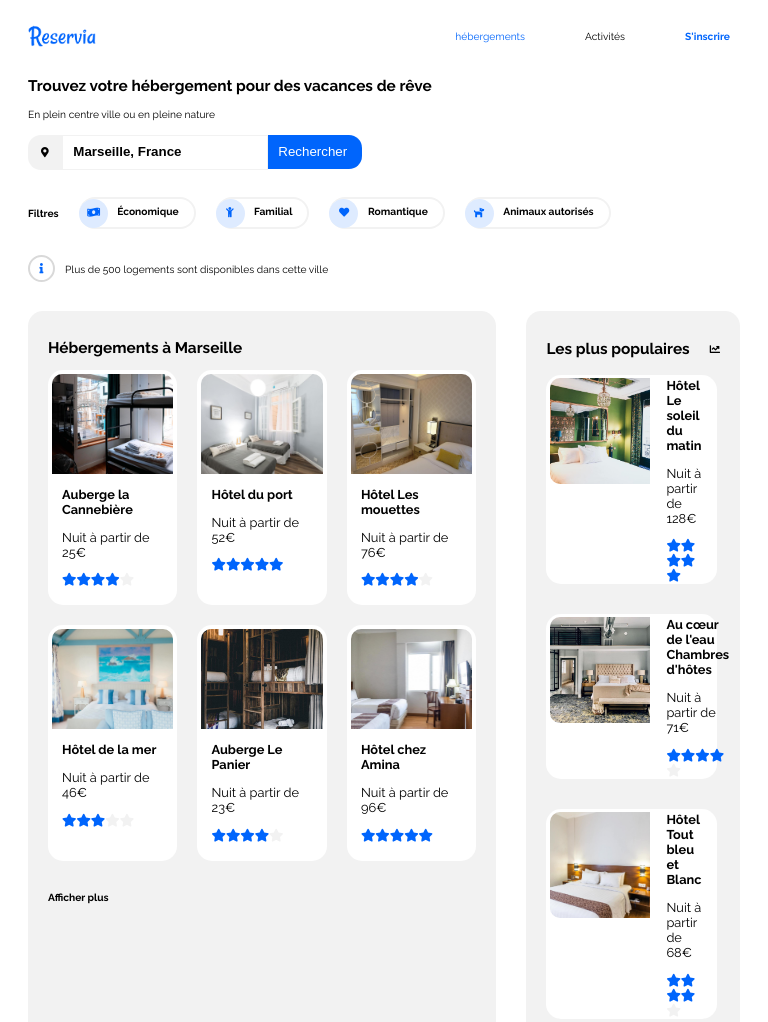
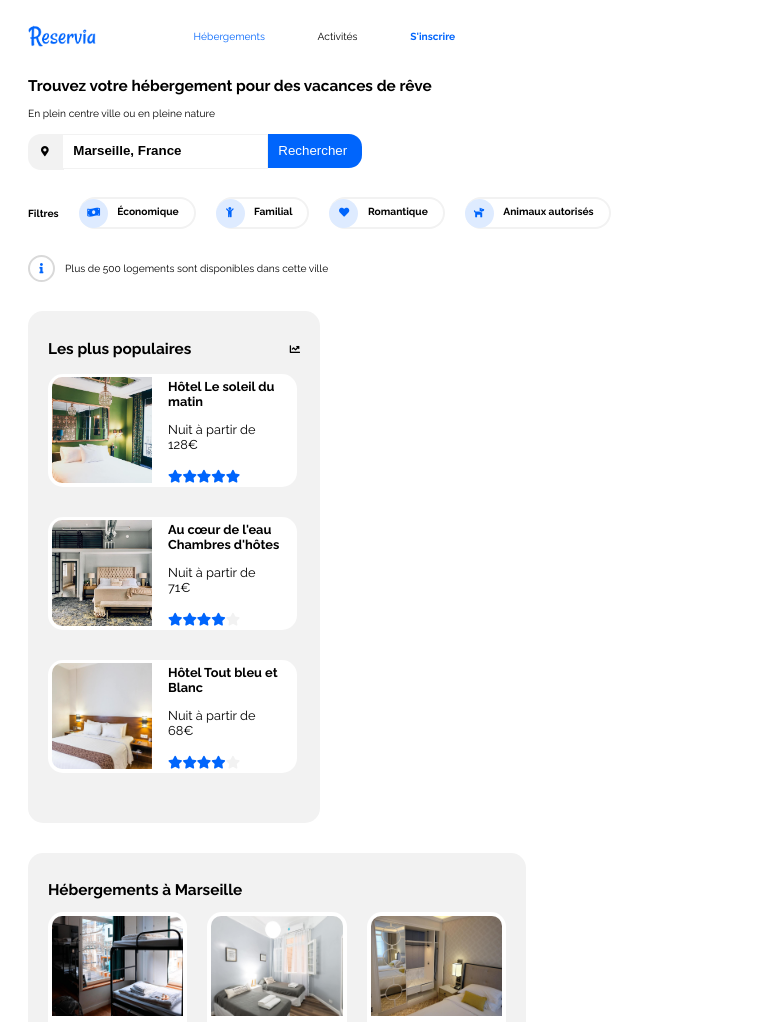
Before and after one commit to dieumercy95/OrvilCabrion_2_09062021, a plain HTML site: page index.html in a window 768 px wide. Shown: the top 1022 px of the page. Drawn offline with Linux system fonts and the light colour scheme.

Commit message:
maj Version desktop fini 1

```diff
--- a/styles.css
+++ b/css/index.css
@@ -10,34 +10,34 @@ html {
   margin: 0 auto;
   padding-right: 20px;
   padding-left: 20px;
+  /* background-color: rgb(71, 51, 20); */
 }
 
 /* Header */
 
-nav {
+#tete {
   display: flex;
   justify-content: space-between;
   align-items: center;
 }
 
-nav img {
+#logo {
   height: 32px;
 }
 
-nav ul {
-  display: flex;
-  list-style: none;
-}
+/* nav a {
+  justify-content:space-around;
 
-nav li {
-  margin: 0 10px 0 50px;
-}
+} */
+
 
 nav a {
+
   font-size: 1em;
   color: #0065fc;
   padding-bottom: 0px;
   text-decoration: none;
+  list-style: none;
 }
 nav .hebergements:hover {
   border-top: 1px solid #0065fc;
@@ -46,10 +46,12 @@ nav .hebergements:hover {
 
 nav .activites {
   color: unset;
+  margin: 0px 0px 0px 50px;
 }
 
 nav .inscrire {
   font-weight: 600;
+  margin-left: 50px;
 }
 
 /* Formulaire */
@@ -75,6 +77,10 @@ button {
   border-start-end-radius: 13px;
   border: none;
   color: white;
+}
+
+#search{
+  display: none;
 }
 
 input {
@@ -398,5 +404,7 @@ footer{
 footer ul{
 
   list-style: none;
+}
 
-}
+
+    /* gap: 30px; */
--- /dev/null
+++ b/css/mobile.css
@@ -0,0 +1,8 @@
+  /* mobile */
+@media screen and (max-width: 767px) {
+
+    #boutton{
+        display: none;
+    }
+
+}
--- /dev/null
+++ b/css/tablette.css
@@ -0,0 +1,20 @@
+
+/* tablette */
+@media screen and (min-width: 768px) and (max-width: 1024px) {
+    #dortoire {
+      display: flex;
+      flex-direction: column-reverse;
+
+    }
+
+    header {
+        width: 60%;
+    }
+    aside{
+        width: 41%;
+    }
+    #filtre{
+        width: auto ;
+    }
+
+}
--- a/index.html
+++ b/index.html
@@ -2,7 +2,9 @@
 <html lang="fr">
   <head>
     <meta charset="utf-8" />
-    <link rel="stylesheet" href="styles.css" />
+    <link rel="stylesheet" href="css/index.css" />
+    <link rel="stylesheet" href="css/tablette.css" />
+    <link rel="stylesheet" href="css/mobile.css" />
     <!--importation de styles-->
     <title>Reservia</title>
     <link rel="stylesheet" href="https://cdn.jsdelivr.net/npm/@fortawesome/fontawesome-free@5.15.4/css/fontawesome.min.css" integrity="sha384-jLKHWM3JRmfMU0A5x5AkjWkw/EYfGUAGagvnfryNV3F9VqM98XiIH7VBGVoxVSc7" crossorigin="anonymous">
@@ -23,19 +25,18 @@
     <div id="conteneur">
       <!--Header-->
       <header>
-        <nav>
+        <div id="tete">
           <img
             id="logo"
             src="images/logo/Reservia@3x.png"
             alt="Logo de Reservia"
           />
-          <ul>
-            <li><a class="hebergements" href="#hebergements">hébergements</a></li>
-            <li><a class="activites" href="#">Activités</a></li>
-            <li><a class="inscrire" href="#">S'inscrire</a></li>
-          </ul>
+        <nav>
+          <a class="hebergements" href="#hebergements">Hébergements</a>
+          <a class="activites" href="#">Activités</a>
+          <a class="inscrire" href="#">S'inscrire</a>
         </nav>
-
+      </div>
       </header>
 
       <!--Main-->
@@ -53,7 +54,12 @@
                 name="recherche"
                 id="recherche"
                 placeholder="Marseille, France"
-              /><button>Rechercher</button>
+              /><button>
+
+                 <span id="boutton">Rechercher</span>
+                 <i id="search" class="fas fa-search" aria-hidden="true"></i>
+
+              </button>
             </p>
           </form>
           <div class="filtre">
```
